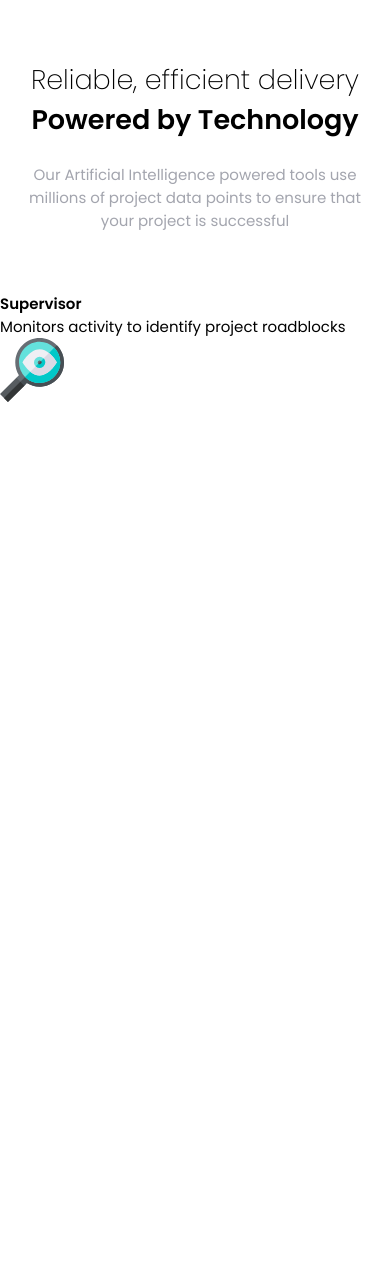
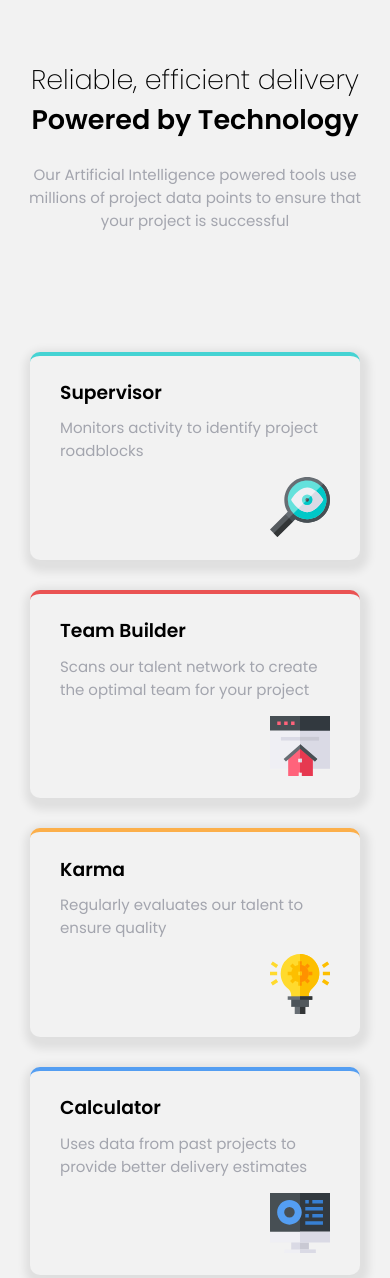
Before and after one commit to seigfred0/four-card-feature-section-master, a plain HTML site: page index.html in a window 390 px wide. Shown: the top 1278 px of the page. Before the commit the page ends 844 px from the top, so only its background shows below. Drawn offline with Linux system fonts and the light colour scheme.

Commit message:
Mobile Responsive Design Done
Next, the more difficult part of creating a cross feature section

```diff
--- a/index.html
+++ b/index.html
@@ -27,7 +27,7 @@
   </section>
 
   <section class="cards">
-    <ul class="cards-container">
+    <ul class="cards-container single-container">
       <li class="cards-container__square">
         <div class="cards-container__content">
           <h2>Supervisor</h2>
@@ -35,22 +35,41 @@
           <img src="images/icon-supervisor.svg" alt="supervisor">
         </div>
       </li>
+    </ul>
 
+    <ul class="cards-container double-container">
+      <li class="cards-container__square red">
+        <div class="cards-container__content">
+          <h2>Team Builder</h2>
+          <p>Scans our talent network to create the optimal team for your project</p>
+          <img src="images/icon-team-builder.svg" alt="supervisor">
+        </div>
+      </li>
 
+      <li class="cards-container__square orange">
+        <div class="cards-container__content">
+          <h2>Karma</h2>
+          <p>Regularly evaluates our talent to ensure quality</p>
+          <img src="images/icon-karma.svg" alt="supervisor">
+        </div>
+      </li>
+    </ul>
 
+    <ul class="cards-container single-container">
+      <li class="cards-container__square blue">
+        <div class="cards-container__content">
+          <h2>Calculator</h2>
+          <p>Uses data from past projects to provide better delivery estimates</p>
+          <img src="images/icon-calculator.svg" alt="supervisor">
+        </div>
+      </li>
+    </ul>
 
-
-
-
-    </ul>
   </section>
 
 
 
   <!--
-  Team Builder
-  Scans our talent network to create the optimal team for your project
-
   Karma
   Regularly evaluates our talent to ensure quality
 
--- a/style.css
+++ b/style.css
@@ -1,5 +1,5 @@
-.attribution { font-size: 11px; text-align: center; }
-.attribution a { color: hsl(228, 45%, 44%); }
+/* .attribution { font-size: 11px; text-align: center; }
+.attribution a { color: hsl(228, 45%, 44%); } */
 
 
 * {
@@ -7,14 +7,27 @@
     margin: 0;
     padding: 0;
     box-sizing: border-box;
-    font-size: 15px
+    font-size: 15px;
+    background-color: hsl(0, 0%, 95%);
+}
+
+h2 {
+    font-size: 1.25rem;
+    margin-bottom: 0.5em;
+}
+
+p {
+    color: hsl(229, 6%, 66%);
+    margin-bottom: 1em;
 }
 
 
 .title {
     text-align: center;
     padding: 4em 1em;
+    max-width: 450px;
 
+    margin: auto auto;
 }
 
 .title-main, span {
@@ -28,5 +41,60 @@
 
 .title-sub {
     margin-top: 1.5em;
-    color: hsl(229, 6%, 66%);
 }
+
+.cards {
+    padding: 3em 2em;
+    display: flex;
+    flex-direction: column;
+    gap: 30px;
+}
+
+.double-container {
+    display: flex;
+    flex-direction: column;
+    gap: 30px;
+}
+
+.cards ul {
+    list-style: none;
+    display: flex;
+
+}
+
+.cards li {
+    border-top: 4px solid hsl(180, 62%, 55%);
+    box-shadow: 2px 5px 9px 7px rgba(0, 0, 0, 0.08);
+    padding: 1.5em 2em;
+    border-radius: 10px;
+
+    margin: 0 auto;
+    /* max-width: 500px; */
+    max-width: 400px;
+    width: 100%;
+}
+
+.cards-container .red {
+    border-top: 4px solid hsl(0, 78%, 62%);
+}
+
+.cards-container .orange {
+    border-top: 4px solid hsl(34, 97%, 64%);
+}
+
+.cards-container .blue {
+    border-top: 4px solid hsl(212, 86%, 64%);
+}
+
+.cards-container__content {
+    display: flex;
+    flex-direction: column;
+    flex-wrap: wrap;
+}
+
+.cards-container__content img {
+    height: 60px;
+    width: 60px;
+    object-fit: contain;
+    align-self: flex-end;
+}
```
